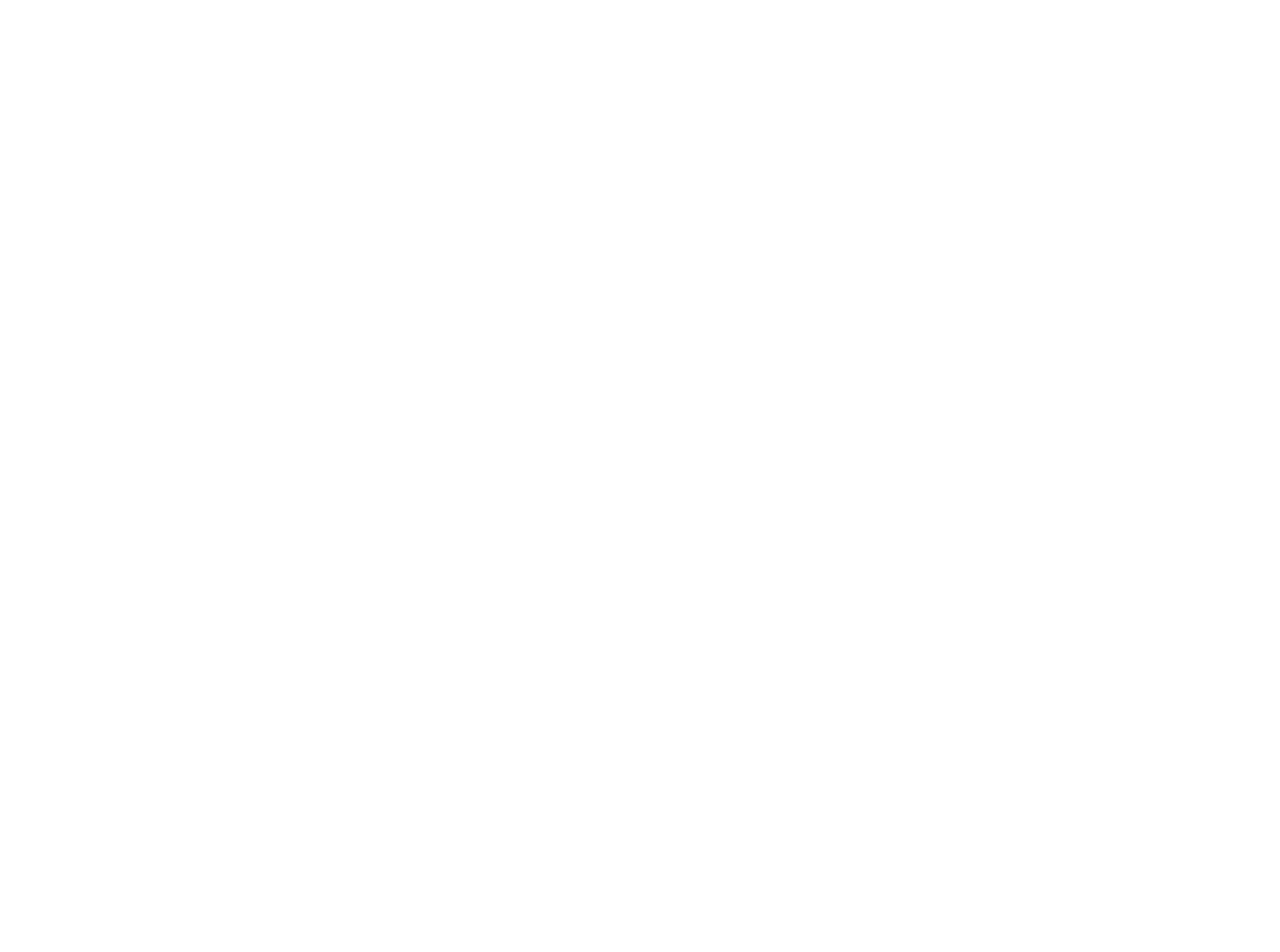
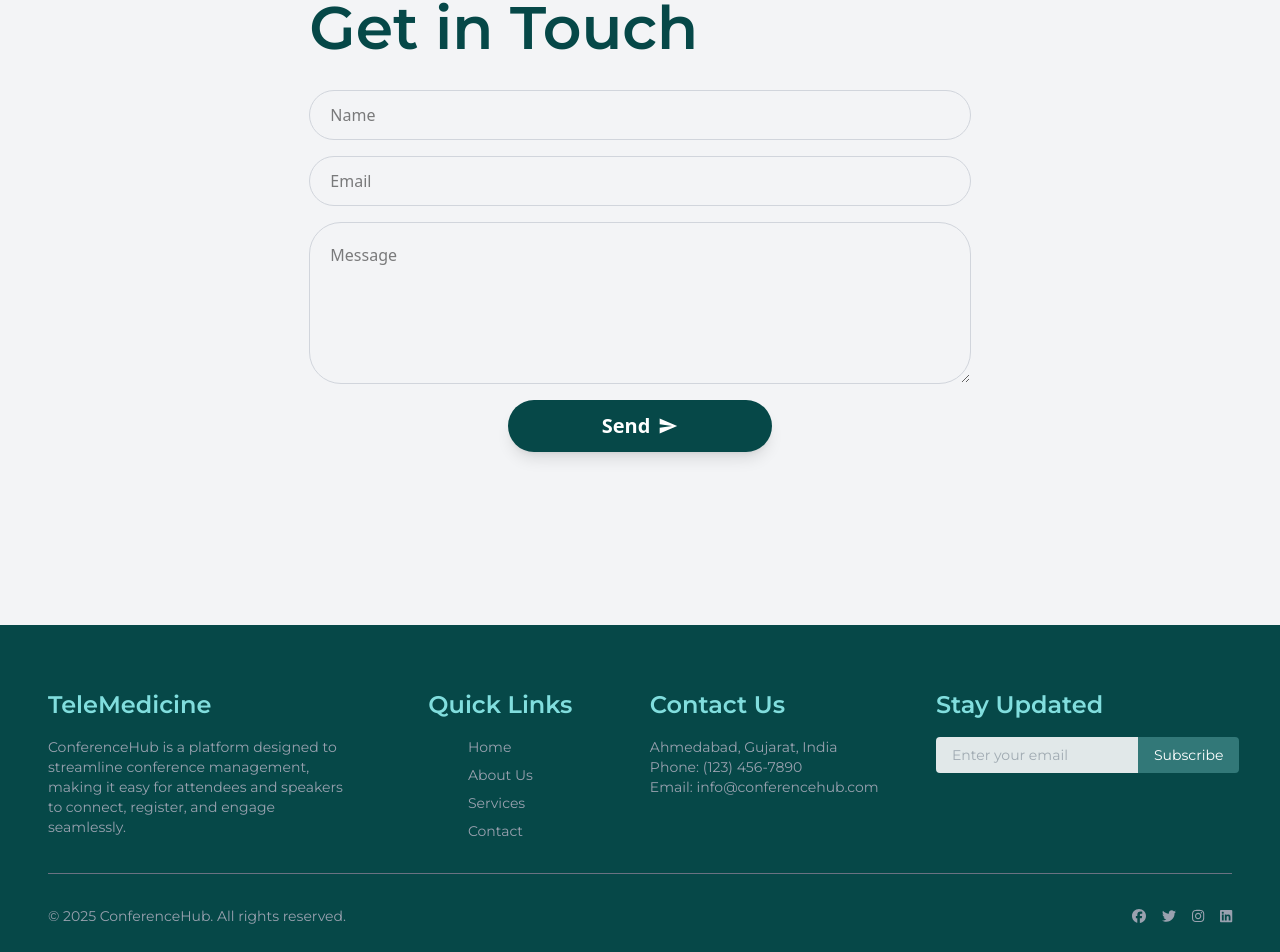
Before and after one commit to Sayantan-dev1003/TeleMedicine, a React (Vite) app in the folder frontend/: page / in a window 1280 px wide. Shown: the part 975-1927 px from the top of the page. Before the commit the page ends 800 px from the top, so only its background shows below. Built offline with nearby package versions, Linux system fonts and the light colour scheme.

Commit message:
Hero Section in progress

```diff
--- a/frontend/index.css
+++ b/frontend/index.css
@@ -2,7 +2,7 @@
 
 body {
   scrollbar-width: thin;
-  scrollbar-color: #3498db #ffffff;
+  scrollbar-color: #81dede #ffffff;
 }
 
 ::-webkit-scrollbar {
@@ -11,7 +11,7 @@ body {
 }
 
 ::-webkit-scrollbar-thumb {
-  background-color: #3498db;
+  background-color: #81dede;
   border-radius: 10px;
   cursor: pointer;
 }
@@ -28,10 +28,6 @@ body {
   font-family: "Poppins", sans-serif;
 }
 
-.moonDance {
-    font-family: "Moon Dance", cursive;
-}
-
 .montserrat {
     font-family: "Montserrat", sans-serif;
 }
--- a/frontend/package.json
+++ b/frontend/package.json
@@ -19,6 +19,7 @@
     "js-cookie": "^3.0.5",
     "react": "^19.0.0",
     "react-dom": "^19.0.0",
+    "react-icons": "^5.5.0",
     "react-router-dom": "^7.4.0",
     "react-scroll": "^1.9.3",
     "react-toastify": "^11.0.5",
--- /dev/null
+++ b/frontend/src/Components/Contact.jsx
@@ -0,0 +1,37 @@
+import React from "react";
+import { MdSend } from "react-icons/md";
+
+const Contact = () => {
+    return (
+        <div className="flex justify-center items-center min-h-screen bg-gray-100 px-36">
+            <div className="w-2/3">
+                <h2 className="text-6xl font-semibold text-[#064848] mb-8 montserrat">Get in Touch</h2>
+                <form className="space-y-4 w-full flex flex-col justify-center items-center">
+                    <input
+                        type="text"
+                        placeholder="Name"
+                        className="w-full rounded-full py-3 px-5 border border-gray-300 focus:outline-none focus:ring-2 focus:ring-[#064848]"
+                    />
+                    <input
+                        type="email"
+                        placeholder="Email"
+                        className="w-full py-3 px-5 border border-gray-300 rounded-full focus:outline-none focus:ring-2 focus:ring-[#064848]"
+                    />
+                    <textarea
+                        placeholder="Message"
+                        rows={5}
+                        className="w-full p-5 border border-gray-300 rounded-4xl focus:outline-none focus:ring-2 focus:ring-[#064848]"
+                    ></textarea>
+                    <button
+                        type="submit"
+                        className="w-[40%] flex items-center justify-center gap-2 bg-[#064848] hover:scale-105 transition-transform duration-300 shadow-lg text-white px-8 py-3 rounded-full text-xl font-semibold cursor-pointer"
+                    >
+                        Send <MdSend />
+                    </button>
+                </form>
+            </div>
+        </div>
+    );
+};
+
+export default Contact;
--- /dev/null
+++ b/frontend/src/Components/Footer.jsx
@@ -0,0 +1,74 @@
+import { FontAwesomeIcon } from '@fortawesome/react-fontawesome';
+import { faFacebook, faTwitter, faInstagram, faLinkedin } from '@fortawesome/free-brands-svg-icons';
+import { Link as ScrollLink } from 'react-scroll';
+
+const Footer = () => {
+  return (
+    <footer className="bg-[#064848] text-[#81dede] w-full px-12 montserrat text-sm pt-16 pb-8 poppins">
+      <div className="flex justify-between items-start gap-10">
+        <div className='flex flex-col w-[32vw]'>
+          <h3 className="text-2xl font-semibold mb-4 moonDance">TeleMedicine</h3>
+          <p className="text-gray-400">
+          ConferenceHub is a platform designed to streamline conference management, making it easy for attendees and speakers to connect, register, and engage seamlessly.
+</p>
+        </div>
+
+        <div className='flex flex-col w-1/4 justify-center items-center'>
+          <h3 className="text-2xl font-semibold mb-4 moonDance">Quick Links</h3>
+          <ul className="space-y-2">
+            <li><ScrollLink to="home" smooth={true} className="text-gray-400 hover:text-white transition duration-300">Home</ScrollLink></li>
+            <li><ScrollLink to="about" smooth={true} className="text-gray-400 hover:text-white transition duration-300">About Us</ScrollLink></li>
+            <li><ScrollLink to="services" smooth={true} className="text-gray-400 hover:text-white transition duration-300">Services</ScrollLink></li>
+            <li><ScrollLink to="contact" smooth={true} className="text-gray-400 hover:text-white transition duration-300">Contact</ScrollLink></li>
+          </ul>
+        </div>
+
+        <div className='flex flex-col w-[26vw]'>
+          <h3 className="text-2xl font-semibold mb-4 moonDance">Contact Us</h3>
+          <p className="text-gray-400">Ahmedabad, Gujarat, India</p>
+          <p className="text-gray-400">Phone: (123) 456-7890</p>
+          <p className="text-gray-400">Email: info@conferencehub.com</p>
+        </div>
+
+        <div className='flex flex-col w-1/4'>
+          <h3 className="text-2xl font-semibold mb-4 moonDance">Stay Updated</h3>
+          <form className="flex">
+            <input
+              type="email"
+              placeholder="Enter your email"
+              className="bg-gray-50 opacity-90 outline-none text-gray-500 px-4 py-2 rounded-l"
+            />
+            <button
+              type="submit"
+              className="bg-[#327878] text-white px-4 py-2 rounded-r cursor-pointer hover:bg-[#406363] transition duration-300"
+            >
+              Subscribe
+            </button>
+          </form>
+        </div>
+      </div>
+
+      <div className="mt-8 pt-8 border-t border-gray-500 flex flex-col sm:flex-row justify-between items-center">
+        <p className="text-gray-400 text-sm mb-4 sm:mb-0">
+          © 2025 ConferenceHub. All rights reserved.
+        </p>
+        <div className="flex space-x-4">
+          <a href="#" className="text-gray-400 hover:text-white transition duration-300">
+            <FontAwesomeIcon icon={faFacebook} />
+          </a>
+          <a href="#" className="text-gray-400 hover:text-white transition duration-300">
+            <FontAwesomeIcon icon={faTwitter} />
+          </a>
+          <a href="#" className="text-gray-400 hover:text-white transition duration-300">
+            <FontAwesomeIcon icon={faInstagram} />
+          </a>
+          <a href="#" className="text-gray-400 hover:text-white transition duration-300">
+            <FontAwesomeIcon icon={faLinkedin} />
+          </a>
+        </div>
+      </div>
+    </footer>
+  );
+};
+
+export default Footer;
--- a/frontend/src/Pages/Hero.jsx
+++ b/frontend/src/Pages/Hero.jsx
@@ -1,11 +1,15 @@
 import React from 'react'
 import Home from "../Components/Home"
+import Contact from '../Components/Contact'
+import Footer from '../Components/Footer'
 
 const Hero = () => {
   return (
     <>
       <div className='flex flex-col w-full'>
         <div id='home'><Home /></div>
+        <div id='contact'><Contact /></div>
+        <div id='footer'><Footer /></div>
       </div>
     </>
   )
```
Also changed, not shown: 1 other file (tests, documents, lock files or other folders).
